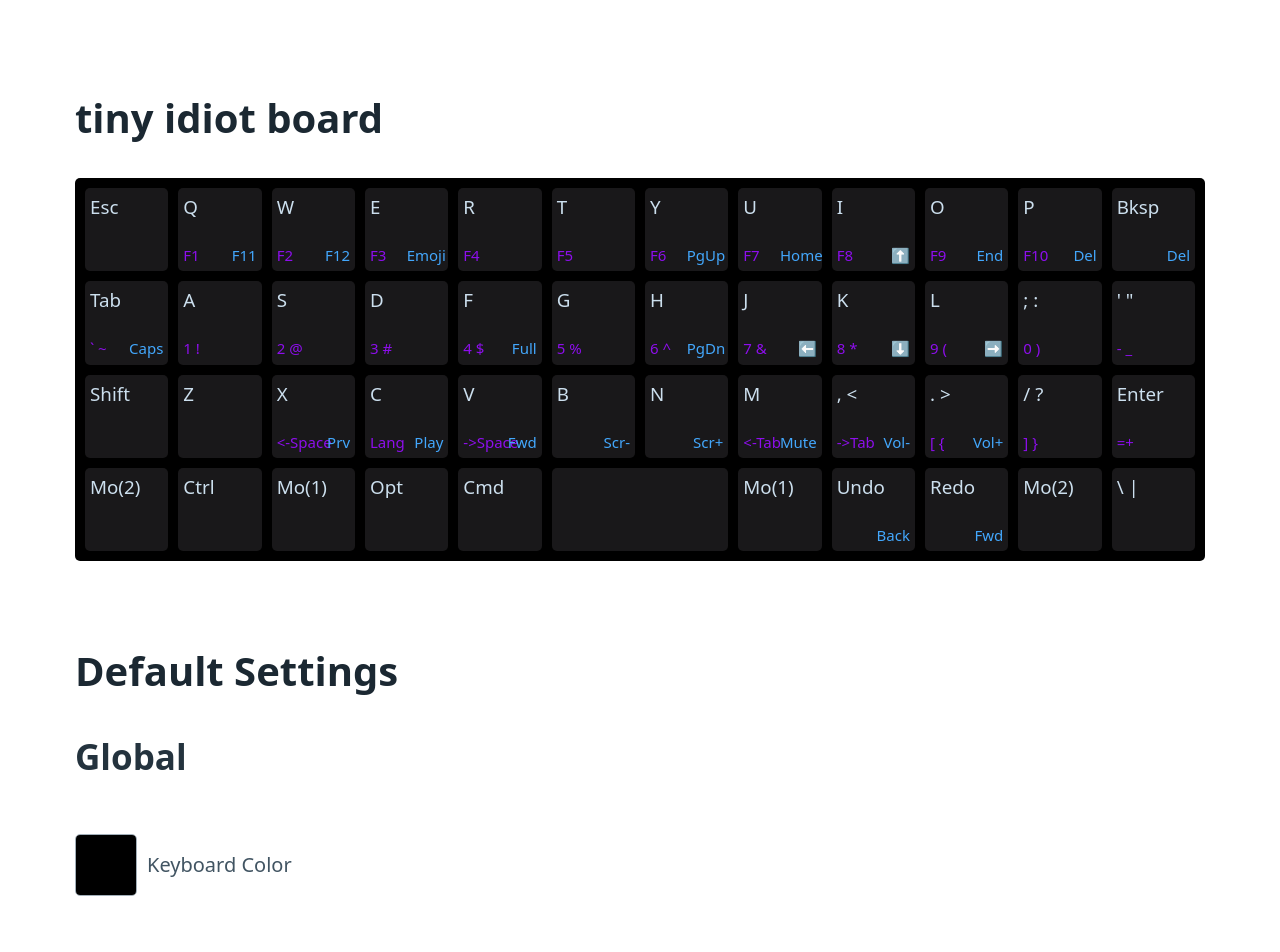
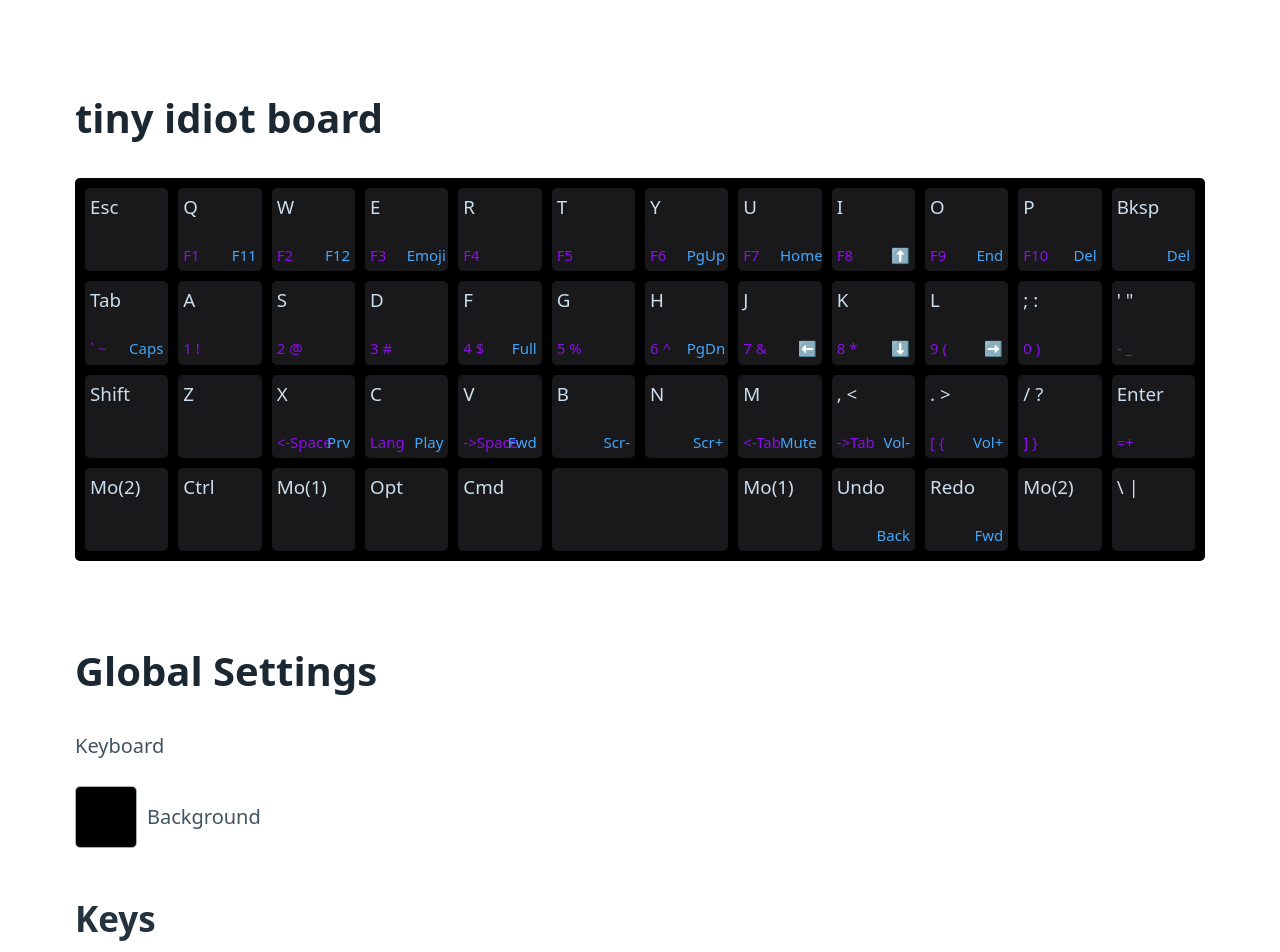
Before and after one commit to jsartelle/mk47-keycap-designer, a SvelteKit app: page / in a window 1280 px wide. Shown: the top 952 px of the page. Built offline with nearby package versions, Linux system fonts and the light colour scheme.

Commit message:
Tweak settings labels

```diff
--- a/src/routes/+page.svelte
+++ b/src/routes/+page.svelte
@@ -10,13 +10,13 @@
 	<Keyboard />
 
 	<section>
-		<h1>Default Settings</h1>
+		<h1>Global Settings</h1>
 
-		<h2>Global</h2>
 		<fieldset>
+			<legend>Keyboard</legend>
 			<label>
 				<input type="color" bind:value={$keyboardBackground} />
-				<span>Keyboard Color</span>
+				<span>Background</span>
 			</label>
 		</fieldset>
 
```
